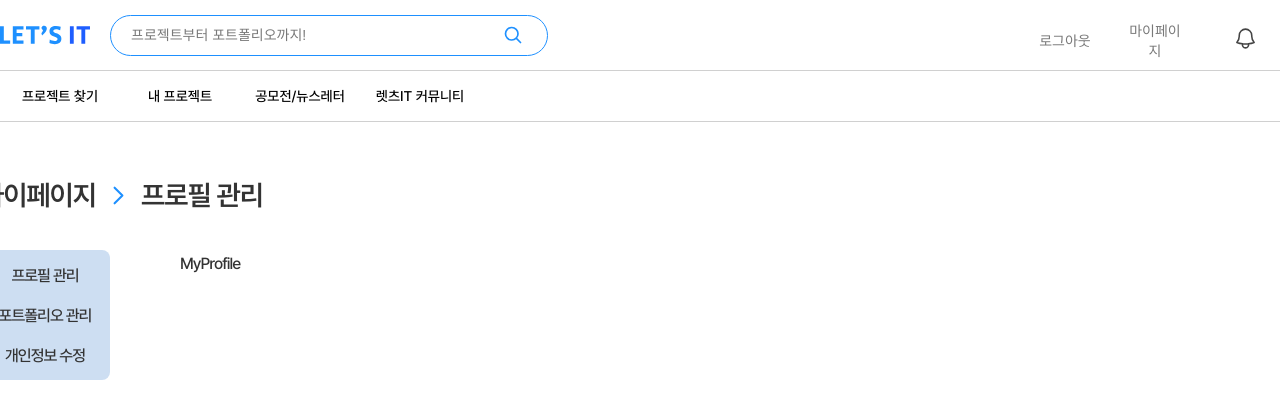
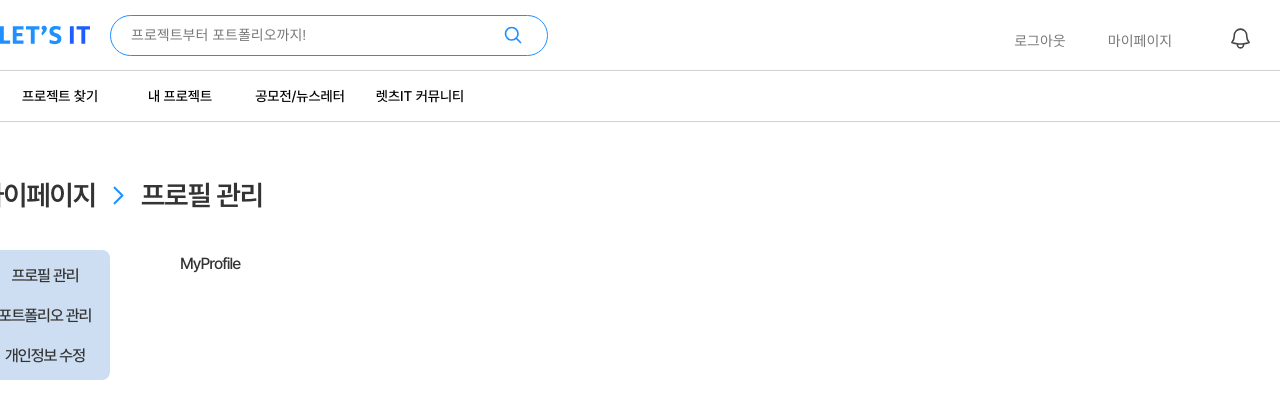
Before and after one commit to yezixx/SOLUX_LETS_IT_Frontend, a React (Vite) app: page / in a window 1280 px wide. Shown: the top 418 px of the page. Built offline with nearby package versions, Linux system fonts and the light colour scheme.

Commit message:
fix: header css 수정

```diff
--- a/src/Components/Header/Nav/Nav.module.css
+++ b/src/Components/Header/Nav/Nav.module.css
@@ -24,7 +24,7 @@
 .nav__button{
     margin-top: 10px;
     height: 57px;
-    width: 70px;
+    width: 80px;
     color: var(--text-color2);
 }
 
@@ -72,8 +72,7 @@
     border-radius: 4px;
     background-color: white;
     position: absolute;
-    top: 69px;
-    transform: translate(-20%)
+    transform: translateX(-20px)
 }
 .nav__subnav_item{
     width: 120px;
```
